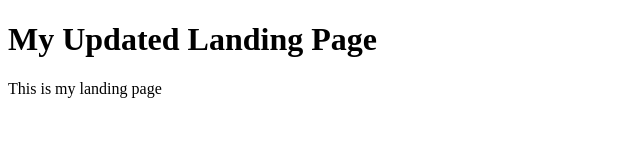
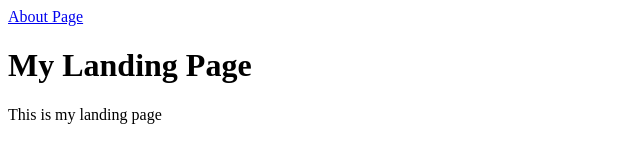
Before and after one commit to ShivaniPatel2402/SSP, a Gatsby site: page / in a window 1280 px wide. Shown: the whole page, without its empty margins (0-640 px from the left). Built offline with nearby package versions, Linux system fonts and the light colour scheme; Gatsby itself is replaced by a stand-in of ours.

Commit message:
First Edits

```diff
--- a/src/pages/about.js
+++ b/src/pages/about.js
@@ -3,7 +3,7 @@ import { Link } from 'gatsby'
 const About = () => {
     return (
     <div>
-        <Link to="about">About Page</Link>
+        <Link to="/">Home Page</Link>
     <h1>My About Page</h1>
     <p>This is my About page</p>
     </div>
--- a/src/pages/index.js
+++ b/src/pages/index.js
@@ -1,8 +1,10 @@
 import * as React from "react"
+import { Link } from "gatsby"
 const Index = () => {
     return (
     <div>
-    <h1>My Updated Landing Page</h1>
+        <Link to="about">About Page</Link>
+    <h1>My Landing Page</h1>
     <p>This is my landing page</p>
     </div>
     )
```
